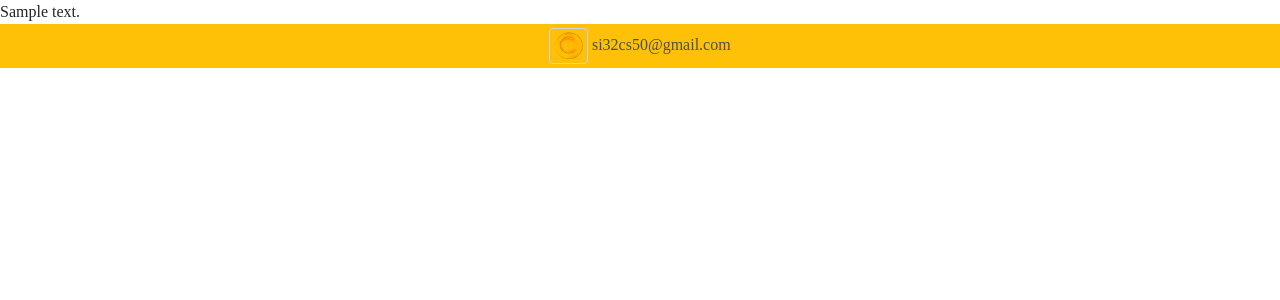
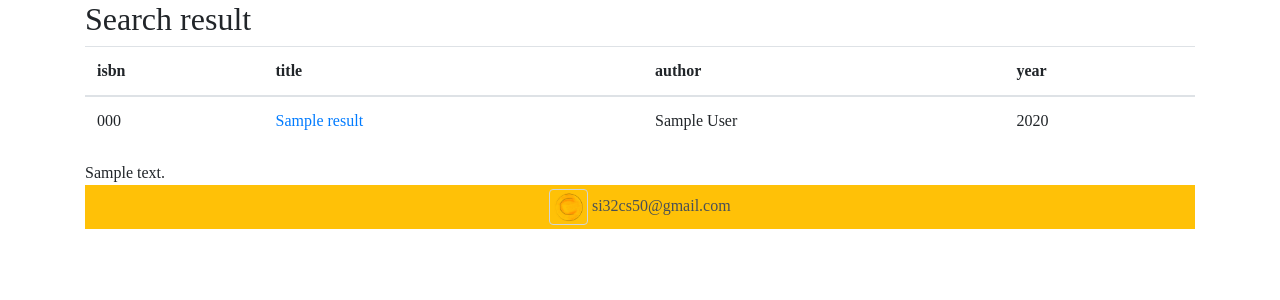
Before and after one commit to si32/CS50W-project1, a Flask app: template templates/search.html in a window 1280 px wide. Shown: the part 52-352 px from the top of the page. Run offline with Flask 2, Linux system fonts and the light colour scheme; the template is opened without the code that fills it: most values are stand-ins (such as "Sample title", 1, 10 or a date in 2020); some libraries are stand-ins or nearby versions.

Commit message:
add search and top rated books select

```diff
--- a/application.py
+++ b/application.py
@@ -163,6 +163,18 @@ class Book:
         self.author = book["author"]
         self.year = book["year"]
 
+        # avg rating and count reviews
+        review_count = db.execute(
+            "SELECT COUNT(review) FROM reviews WHERE book_id=:book_id",
+            {"book_id": book_id},
+        ).fetchone()
+        average_rating = db.execute(
+            "SELECT ROUND(AVG(rating), 2) FROM reviews WHERE book_id=:book_id",
+            {"book_id": book_id},
+        ).fetchone()
+        self.review_count = review_count[0]
+        self.average_rating = str(average_rating[0])
+
         # Check if we have the cover
         filename = str(self.book_id) + ".png"
         for file in os.scandir(app.config["IMAGE_UPLOADS"]):
@@ -242,10 +254,12 @@ def index():
     # надо сделать супер скл запрос
     # book_ids_sql = db.execute("SELECT book_id FROM reviews WHERE GROUP BY (rating AND COUNT(reviews)) LIMIT 5")
     # book_ids = может надо будет составить списо ид, надо смотреть что вернет запрос
-
-    book_ids = [3, 4, 5, 6, 13]
-
-    # create 5 top rated books objects
+    book_ids_res = db.execute(
+        "SELECT book_id FROM reviews GROUP BY book_id HAVING COUNT(*) > 0 ORDER BY AVG(rating) DESC LIMIT 5"
+    ).fetchall()
+    book_ids = []
+    for i in range(5):
+        book_ids.append(book_ids_res[i][0])
     books = []
     for book_id in book_ids:
         books.append(Book(book_id))
@@ -281,7 +295,8 @@ def book(book_id):
 
     # choose all reviews from db
     rev_ids = db.execute(
-        "SELECT rev_id FROM reviews WHERE book_id=:book_id", {"book_id": book.book_id}
+        "SELECT rev_id FROM reviews WHERE book_id=:book_id ORDER BY rev_data DESC",
+        {"book_id": book.book_id},
     ).fetchall()
     # check if user had already left review
     user_id = session.get("user_id")
@@ -337,10 +352,24 @@ def submit_review():
         review = request.form.get("message")
         rating = request.form.get("rating")
 
-        # rows = db.execute(
-        #     "SELECT * FROM users WHERE username = :username", {"username": username}
-        # ).fetchall()
-    return errors("sucks")
+        # # Chech if user has already left comment
+        user_rev_id = db.execute(
+            "SELECT user_id FROM reviews WHERE user_id=:user_id AND book_id=:book_id",
+            {"user_id": user_id, "book_id": book_id},
+        ).fetchone()
+        if user_rev_id == None:
+            db.execute(
+                "INSERT INTO reviews (user_id, book_id, rev_data, review, rating) VALUES (:user_id, :book_id, :rev_data, :review, :rating)",
+                {
+                    "user_id": user_id,
+                    "book_id": book_id,
+                    "rev_data": rev_data,
+                    "review": review,
+                    "rating": rating,
+                },
+            )
+            db.commit()
+    return redirect(f"/books/{book_id}")
 
 
 # Go to personal user page
@@ -366,21 +395,13 @@ def user(user_id):
         return render_template("user.html", user_id=user_id, username=username)
 
 
-# Search results
-@app.route("/search")
-@login_required
-def search():
-    # Если результат поиска один, то сразу на сраницу книги, в противном случае на страницу с результатами поиска
-    return render_template("search.html")
-
-
 # for testing fiatures
 @app.route("/test")
 @login_required
 def test():
     isbn = "9781632168146"
     gr_info = GRinfo(isbn)
-    return errors("gr_info")
+    return errors(gr_info)
 
 
 # make my own API
@@ -411,3 +432,28 @@ def api(isbn):
                 "average_score": str(average_score[0]),
             }
         )
+
+
+# Search results
+@app.route("/search", methods=["GET", "POST"])
+@login_required
+def search():
+    # Если результат поиска один, то сразу на сраницу книги,
+    # в противном случае на страницу с результатами поиска
+    if request.method == "GET":
+        return errors("Not alloyed method", 405)
+    # получить всю необходимую инфо и загрузить в базу данных
+    if request.method == "POST":
+        # Do something if query is exist
+        if request.form.get("query"):
+            query = request.form.get("query")
+            # ask the database
+            squery = "%" + str(query) + "%"
+            results = db.execute(
+                "SELECT * FROM books WHERE isbn LIKE :squery OR title LIKE :squery OR author LIKE :squery",
+                {"squery": squery},
+            ).fetchall()
+    if not results:
+        return errors("Sorry, we didn't find anything!")
+    else:
+        return render_template("search.html", results=results)
--- a/templates/book.html
+++ b/templates/book.html
@@ -16,6 +16,8 @@
             <h5>isbn: {{ book.isbn }}</h5>
             <h5>author: {{ book.author }}</h5>
             <h5>year: {{ book.year }}</h5>
+            <h5>rating: {{ book.average_rating }}</h5>
+            <h5>reviews: {{ book.review_count }}</h5>
             <!-- GR вставляю только сюда, а по сайту использую свои рейтинги -->
             <h5>Goodreads rating: {{ gr_info.average_rating }}</h5>
             <h5>Goodreads reviews: {{ gr_info.work_ratings_count }}</h5>
--- a/templates/index.html
+++ b/templates/index.html
@@ -19,7 +19,7 @@ Home
             <div class="card bg-warning mx-auto" style="width: fit-content; margin-bottom: 5px;">
                 <div class="card-header py-1">
                     {{ book.title }}
-                    <div class="review-amount"> review: 455</div>
+                    <div class="review-amount"> review: {{ book.review_count }}</div>
                     <a href="/books/{{ book.book_id }}">
                 </div>
                 <div class="card-img">
@@ -29,7 +29,7 @@ Home
                 <div class="card-img-overlay">
                     <div style="vertical-align: middle; line-height: 260px;">
                         <img class="cover-icon" src="/static/pictures/icons/star.png">
-                        <span class="rating">4,6</span>
+                        <span class="rating">{{ book.average_rating }}</span>
                     </div>
                 </div>
                 </a>
--- a/templates/layout.html
+++ b/templates/layout.html
@@ -20,7 +20,7 @@
     </a>
     <form class="form-inline" action="/search" method="POST">
         <div class="input-group">
-            <input id="search" type="text" class="form-control" placeholder="Search">
+            <input id="search" name="query" type="text" class="form-control" placeholder="Search">
         </div>
     </form>
     <ul class="navbar-nav ml-auto">
--- a/templates/search.html
+++ b/templates/search.html
@@ -5,6 +5,32 @@ Search
 {% endblock %}
 
 {% block body %}
+<div class="container">
+    <h2>Search result</h2>
+    <table class="table table-hover">
+        <thead>
+            <tr>
+                <th>isbn</th>
+                <th>title</th>
+                <th>author</th>
+                <th>year</th>
+            </tr>
+        </thead>
+        <tbody>
+            {% for result in results %}
 
-{{ text }}
-{% endblock %}
+            <tr>
+                <td>{{ result["isbn"] }}</td>
+                <td><a href="/books/{{ result["book_id"] }}">{{ result["title"] }}</a></td>
+                <td>{{ result["author"] }}</td>
+                <td>{{ result["year"] }}</td>
+            </tr>
+
+            {% endfor %}
+        </tbody>
+
+    </table>
+
+
+    {{ text }}
+    {% endblock %}
```
Also changed, not shown: README.md, static/pictures/covers/242.png (added), static/pictures/covers/4381.png (added).
